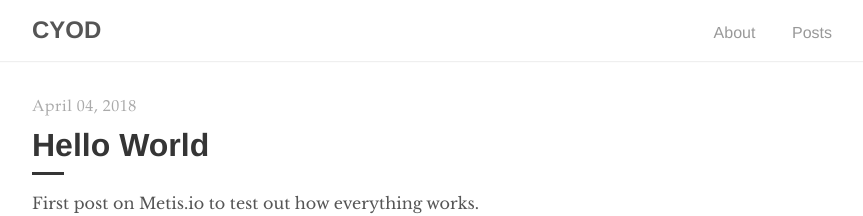
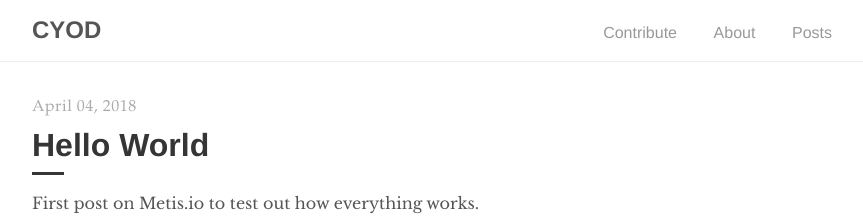
Before and after one commit to swoicik/book-cyod, a Jekyll site: the page built from index.html, in a window 1280 px wide. Shown: the top 216 px of the page, without its empty margins (208-1071 px from the left). Built offline with Jekyll 4.4.1, drawn with Linux system fonts in a browser that asks for light colours; the list of posts is cut into pages by our own code.

Commit message:
Update default.html

```diff
--- a/_layouts/default.html
+++ b/_layouts/default.html
@@ -10,6 +10,7 @@
           <h2 class="nav-title">{{ site.title }}</h2>
         </a>
         <ul>
+          <li><a href="{{ '/contribute' | prepend: site.baseurl }}">Contribute</a></li>
           <li><a href="{{ '/about' | prepend: site.baseurl }}">About</a></li>
           <li><a href="{{ site.baseurl }}/">Posts</a></li>
         </ul>
```
